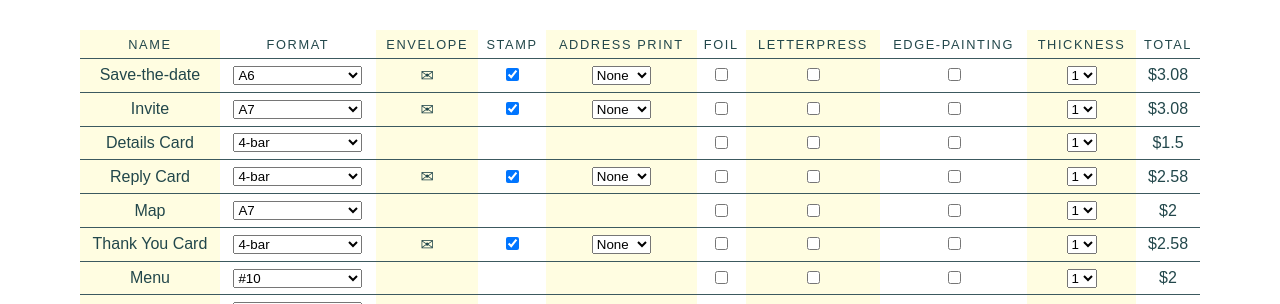
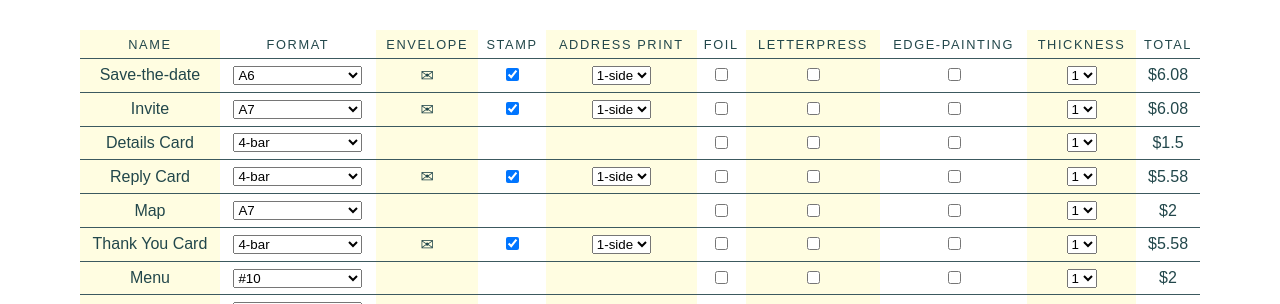
Before and after one commit to talktalkmake/jolly-edition-calculator, a React (Create React App) app: page / in a window 1280 px wide. Shown: the part 451-755 px from the top of the page. Built offline with nearby package versions, Linux system fonts and the light colour scheme; a web font is replaced by a local one.

Commit message:
Make single-sided envelope address printing default

```diff
--- a/src/components/PrintPricing.jsx
+++ b/src/components/PrintPricing.jsx
@@ -45,7 +45,7 @@
         total += subTotal
         return subTotal
     }
-
+    console.log(state);
     return(
         <>
         <section className="row">
--- a/src/reducers/initialState.js
+++ b/src/reducers/initialState.js
@@ -7,7 +7,7 @@
         fold: formatOptions['A6'].canFold,
         envelope: true,
         hasStamp: true,
-        addressPrint: false,
+        addressPrint: "1-side",
         letterpress: false,
         thickness: 1,
         edgePainting: false,
@@ -19,7 +19,7 @@
         fold: formatOptions['A7'].canFold,
         envelope: true,
         hasStamp: true,
-        addressPrint: false,
+        addressPrint: "1-side",
         letterpress: false,
         thickness: 1,
         edgePainting: false,
@@ -43,7 +43,7 @@
         fold: formatOptions['4-bar'].canFold,
         envelope: true,
         hasStamp: true,
-        addressPrint: false,
+        addressPrint: "1-side",
         letterpress: false,
         thickness: 1,
         edgePainting: false,
@@ -67,7 +67,7 @@
         fold: formatOptions['4-bar'].canFold,
         envelope: true,
         hasStamp: true,
-        addressPrint: false,
+        addressPrint: "1-side",
         letterpress: false,
         thickness: 1,
         edgePainting: false,
```
